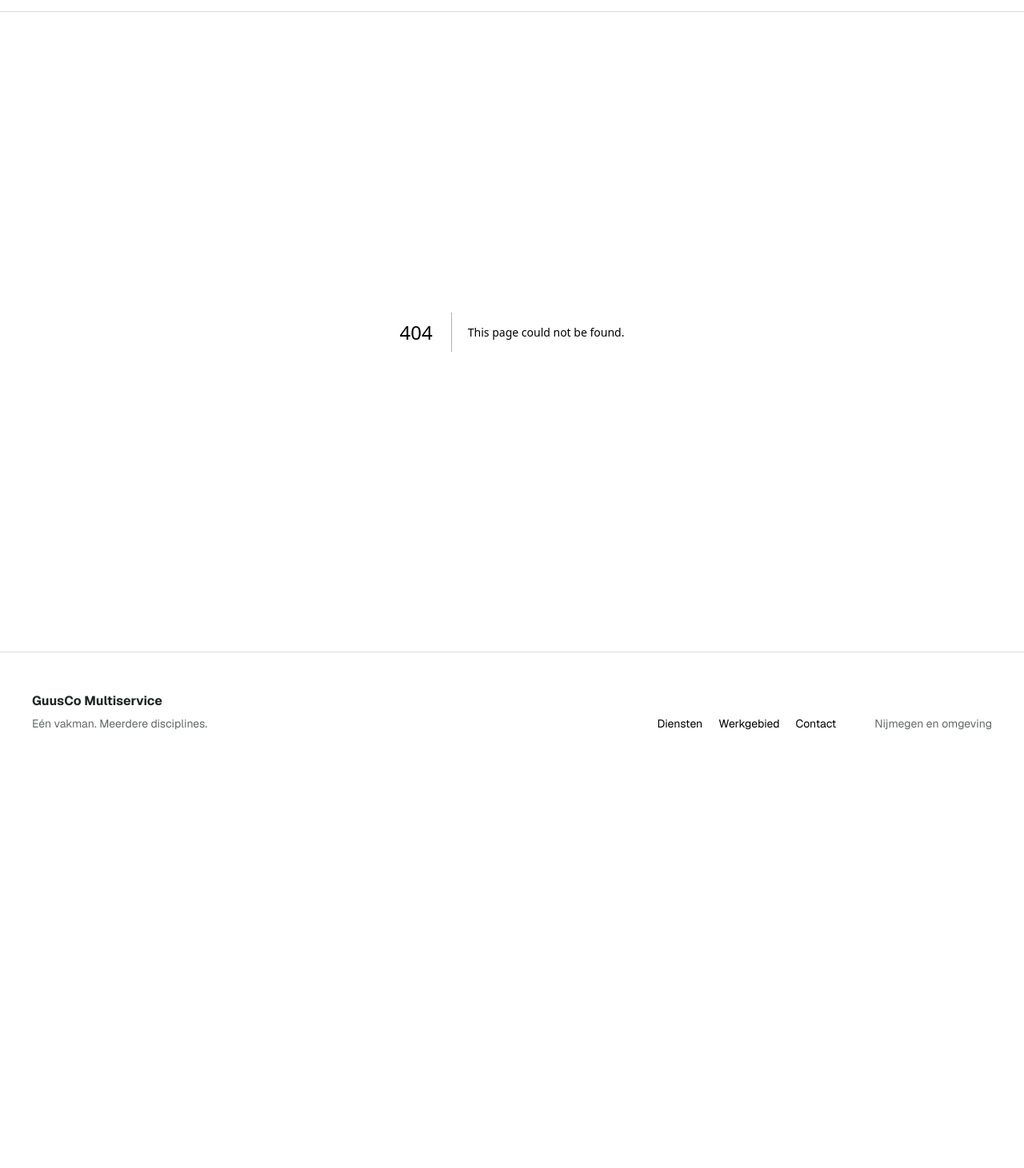
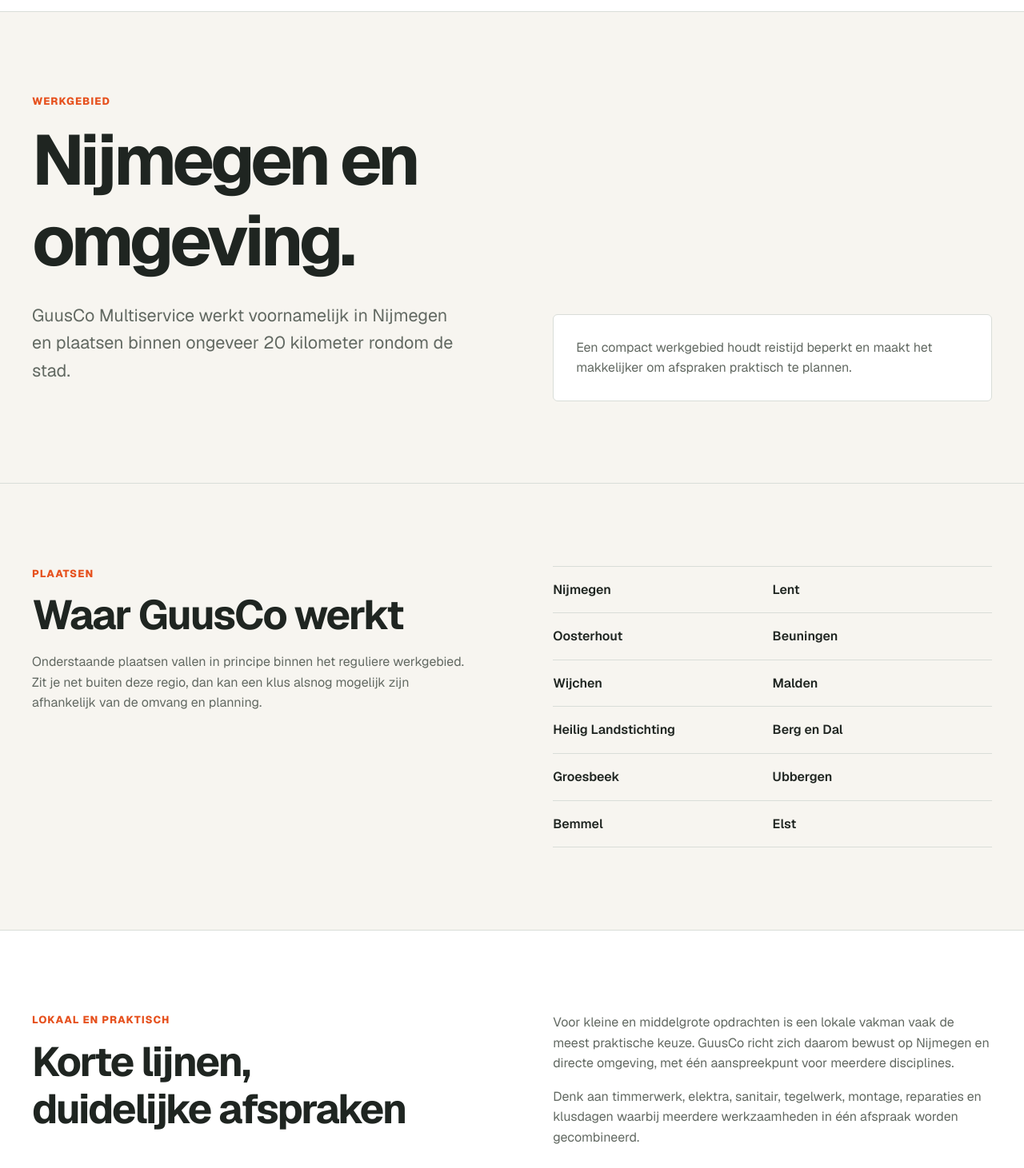
Before and after one commit to ambupilot/guusco-multi-service-website, a Next.js app: page /werkgebied in a window 1280 px wide. Before the commit this address had no page. Shown: the part 66-1527 px from the top of the page at 80% size. Before the commit the page ends 1030 px from the top, so only its background shows below. Built offline with nearby package versions, Linux system fonts and the light colour scheme.

Commit message:
feat: add work area page

```diff
--- /dev/null
+++ b/src/app/werkgebied/page.tsx
@@ -0,0 +1,112 @@
+import type { Metadata } from "next";
+import Link from "next/link";
+
+const places = [
+  "Nijmegen",
+  "Lent",
+  "Oosterhout",
+  "Beuningen",
+  "Wijchen",
+  "Malden",
+  "Heilig Landstichting",
+  "Berg en Dal",
+  "Groesbeek",
+  "Ubbergen",
+  "Bemmel",
+  "Elst",
+];
+
+export const metadata: Metadata = {
+  title: "Werkgebied",
+  description:
+    "GuusCo Multiservice werkt in Nijmegen en plaatsen binnen circa 20 kilometer, waaronder Beuningen, Wijchen, Malden, Berg en Dal, Groesbeek, Bemmel en Elst.",
+  alternates: {
+    canonical: "/werkgebied",
+  },
+};
+
+export default function WorkAreaPage() {
+  return (
+    <main className="work-area-page">
+      <section className="work-area-page__hero">
+        <div className="container work-area-page__hero-inner">
+          <div>
+            <p className="eyebrow">Werkgebied</p>
+            <h1>Nijmegen en omgeving.</h1>
+            <p className="work-area-page__intro">
+              GuusCo Multiservice werkt voornamelijk in Nijmegen en plaatsen
+              binnen ongeveer 20 kilometer rondom de stad.
+            </p>
+          </div>
+
+          <div className="work-area-page__summary">
+            <p>
+              Een compact werkgebied houdt reistijd beperkt en maakt het
+              makkelijker om afspraken praktisch te plannen.
+            </p>
+          </div>
+        </div>
+      </section>
+
+      <section className="work-area-page__content">
+        <div className="container work-area-page__grid">
+          <div>
+            <p className="eyebrow">Plaatsen</p>
+            <h2>Waar GuusCo werkt</h2>
+            <p>
+              Onderstaande plaatsen vallen in principe binnen het reguliere
+              werkgebied. Zit je net buiten deze regio, dan kan een klus alsnog
+              mogelijk zijn afhankelijk van de omvang en planning.
+            </p>
+          </div>
+
+          <div className="work-area-page__places">
+            {places.map((place) => (
+              <span key={place}>{place}</span>
+            ))}
+          </div>
+        </div>
+      </section>
+
+      <section className="work-area-page__local">
+        <div className="container work-area-page__grid">
+          <div>
+            <p className="eyebrow">Lokaal en praktisch</p>
+            <h2>Korte lijnen, duidelijke afspraken</h2>
+          </div>
+
+          <div>
+            <p>
+              Voor kleine en middelgrote opdrachten is een lokale vakman vaak
+              de meest praktische keuze. GuusCo richt zich daarom bewust op
+              Nijmegen en directe omgeving, met één aanspreekpunt voor meerdere
+              disciplines.
+            </p>
+            <p>
+              Denk aan timmerwerk, elektra, sanitair, tegelwerk, montage,
+              reparaties en klusdagen waarbij meerdere werkzaamheden in één
+              afspraak worden gecombineerd.
+            </p>
+          </div>
+        </div>
+      </section>
+
+      <section className="work-area-page__cta">
+        <div className="container work-area-page__cta-inner">
+          <div>
+            <p className="eyebrow">Twijfel over de afstand?</p>
+            <h2>Stuur je klus gerust door.</h2>
+            <p>
+              Vermeld de locatie en wat er moet gebeuren. Dan is snel duidelijk
+              of de opdracht binnen het werkgebied en de planning past.
+            </p>
+          </div>
+
+          <Link className="button button--primary" href="/contact">
+            Klus aanmelden
+          </Link>
+        </div>
+      </section>
+    </main>
+  );
+}
--- a/src/styles/globals.scss
+++ b/src/styles/globals.scss
@@ -13,3 +13,4 @@
 @use "./layout/services-grid";
 @use "./layout/services-card";
 @use "./layout/services-link";
+@use "./layout/work-area";
--- /dev/null
+++ b/src/styles/layout/_work-area.scss
@@ -0,0 +1,102 @@
+.work-area-page {
+  &__hero {
+    padding-block: clamp(4rem, 8vw, 7rem);
+    border-bottom: 1px solid var(--color-border);
+  }
+
+  &__hero-inner,
+  &__grid,
+  &__cta-inner {
+    display: grid;
+    grid-template-columns: 1fr 1fr;
+    gap: clamp(3rem, 8vw, 7rem);
+  }
+
+  &__hero-inner {
+    align-items: end;
+  }
+
+  h1 {
+    max-width: 12ch;
+    margin-bottom: 1.5rem;
+    font-size: clamp(3rem, 7vw, 5.5rem);
+    letter-spacing: -0.055em;
+  }
+
+  &__intro {
+    max-width: 40rem;
+    font-size: clamp(1.125rem, 2vw, 1.35rem);
+  }
+
+  &__summary {
+    padding: 1.75rem;
+    border: 1px solid var(--color-border);
+    border-radius: var(--radius-sm);
+    background: var(--color-surface);
+
+    p {
+      margin-bottom: 0;
+    }
+  }
+
+  &__content,
+  &__local {
+    padding-block: clamp(4rem, 8vw, 7rem);
+
+    h2 {
+      margin-bottom: 1rem;
+      font-size: clamp(2.25rem, 4vw, 3.5rem);
+      letter-spacing: -0.04em;
+    }
+  }
+
+  &__local {
+    border-block: 1px solid var(--color-border);
+    background: var(--color-surface);
+  }
+
+  &__places {
+    display: grid;
+    grid-template-columns: repeat(2, minmax(0, 1fr));
+    border-top: 1px solid var(--color-border);
+
+    span {
+      padding-block: 1rem;
+      border-bottom: 1px solid var(--color-border);
+      color: var(--color-text);
+      font-weight: 600;
+    }
+  }
+
+  &__cta {
+    padding-block: clamp(4rem, 8vw, 6rem);
+
+    h2 {
+      margin-bottom: 1rem;
+      font-size: clamp(2.25rem, 4vw, 3.5rem);
+      letter-spacing: -0.04em;
+    }
+  }
+
+  &__cta-inner {
+    align-items: center;
+  }
+}
+
+@media (max-width: 760px) {
+  .work-area-page {
+    &__hero-inner,
+    &__grid,
+    &__cta-inner {
+      grid-template-columns: 1fr;
+    }
+
+    &__places {
+      grid-template-columns: 1fr;
+    }
+
+    &__cta-inner {
+      align-items: start;
+    }
+  }
+}
```
